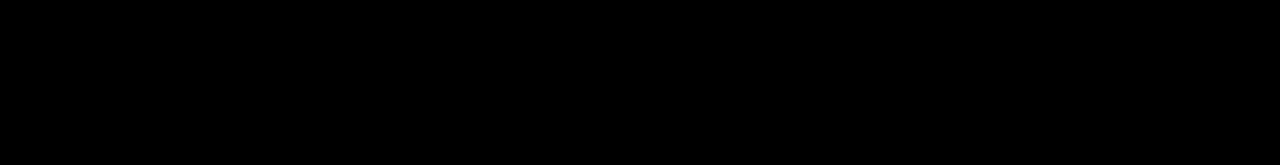
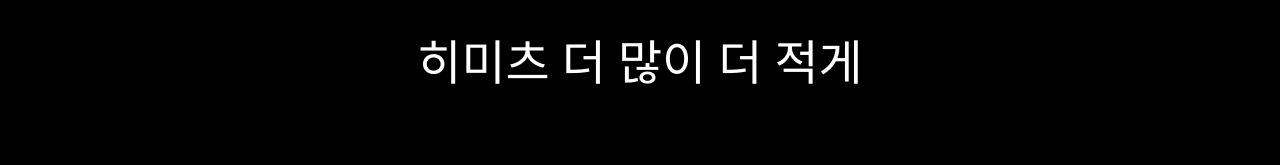
Before and after one commit to YeoEunSeong/hemeets-less-more, a plain HTML site: page index.html in a window 1280 px wide. Shown: the top 165 px of the page. Drawn offline with Linux system fonts and the light colour scheme; a web font is replaced by a local one.

Commit message:
add title for desktop

```diff
--- a/css/style.css
+++ b/css/style.css
@@ -25,6 +25,10 @@ body {
 
 .hide {
   display: none !important;
+}
+
+.title {
+  display: none;
 }
 
 .container {
@@ -114,10 +118,13 @@ iframe {
 }
 
 @media screen and (min-width:768px) {
-  body {
-    background-color: #fff;
+  .title {
+    display: block;
+    margin-top: 24px;
+    color: #fff;
+    text-align: center;
+    font-size: 3rem;
   }
-
   .container {
     flex-direction: row;
     align-items: center;
@@ -130,5 +137,8 @@ iframe {
     border: 0;
   }
 
-
+  .left-title,
+  .right-title {
+    margin-bottom: 12px;
+  }
 }
--- a/js/app.js
+++ b/js/app.js
@@ -174,6 +174,7 @@ const shuffle = arr => {
 
 const render = () => {
   root.innerHTML = `
+  <h1 class="title">히미츠 더 많이 더 적게</h1>
   <div class="container">
     <div class="left">
       <h2 class="left-title">${left.name}</h2>
```
